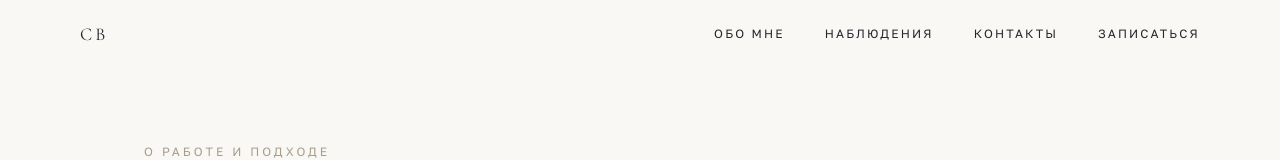
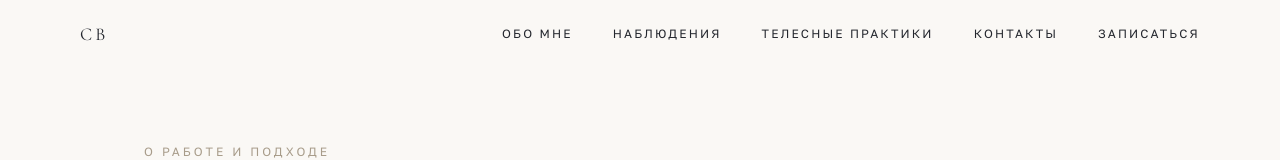
Before and after one commit to pr-poehali-dev/personal-practice-landing, a React (Vite) app: page /about in a window 1280 px wide. Shown: the top 160 px of the page. Built offline with nearby package versions, Linux system fonts and the light colour scheme.

Commit message:
feat: return to Body Practices menu

```diff
--- a/src/components/NavBar.tsx
+++ b/src/components/NavBar.tsx
@@ -44,7 +44,7 @@ export default function NavBar({ variant = "default" }: NavBarProps) {
   const navLinks = [
     { to: "/about", label: "Обо мне" },
     { to: "/observations", label: "Наблюдения" },
-    // { to: "https://osteopatplus.ru", label: "Телесные практики", external: true },
+    { to: "https://osteopatplus.ru", label: "Телесные практики", external: true },
     { to: "/contacts", label: "Контакты" },
   ];
 
```
